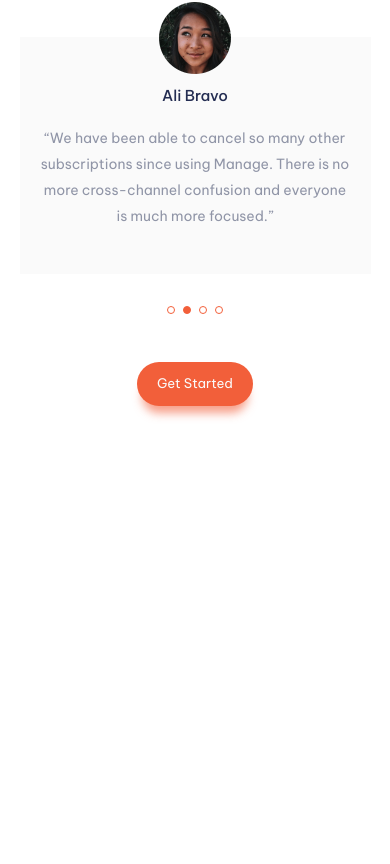
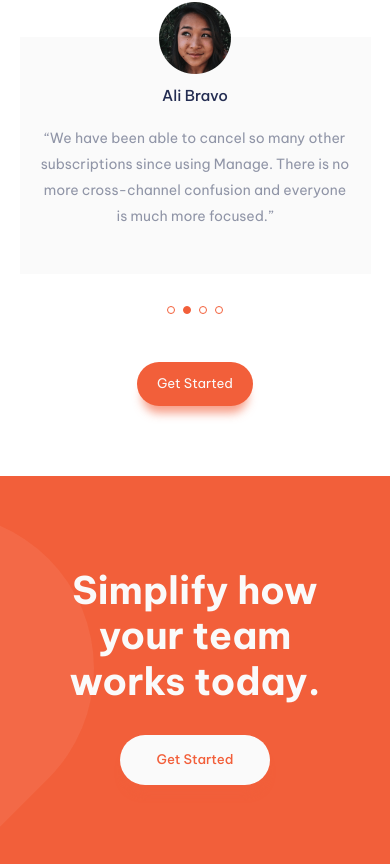
Before and after one commit to faha1999/manage-landing-page, a React (Create React App) app: page / in a window 390 px wide. Shown: the part 1770-2634 px from the top of the page. Before the commit the page ends 2246 px from the top, so only its background shows below. Built offline with nearby package versions, Linux system fonts and the light colour scheme.

Commit message:
complete Newsletter

```diff
--- a/src/App.jsx
+++ b/src/App.jsx
@@ -4,6 +4,7 @@ import bgTop from './assets/images/bg-tablet-pattern.svg';
 import { Hero } from './components/Hero';
 import { About } from './components/About';
 import { Testimonials } from './components/Testimonials';
+import { Newsletter } from './components/Newsletter';
 
 export const App = () => {
   return (
@@ -13,6 +14,7 @@ export const App = () => {
       <Hero />
       <About />
       <Testimonials />
+      <Newsletter />
     </>
   );
 };
--- /dev/null
+++ b/src/components/Newsletter.jsx
@@ -0,0 +1,20 @@
+import React from 'react';
+import desktopBg from '../assets/images/bg-simplify-section-desktop.svg';
+import mobileBG from '../assets/images/bg-simplify-section-mobile.svg';
+
+export const Newsletter = () => {
+  return (
+    <>
+      <section className="newsletter">
+        <div className="container">
+          <div className="content">
+            <h2>Simplify how your team works today.</h2>
+            <button className="ms-auto">Get Started</button>
+          </div>
+        </div>
+        {/* <img src={mobileBG} alt="mobileBG" className="mobileBG" />
+        <img src={desktopBg} alt="desktopBg" className="desktopBg" /> */}
+      </section>
+    </>
+  );
+};
--- /dev/null
+++ b/src/styles/scss/_newsletter.scss
@@ -0,0 +1,64 @@
+.newsletter {
+  margin-top: 7rem;
+  margin-bottom: 0;
+  background: $bright-red;
+  height: 35rem;
+  background-image: url(../../assets/images/bg-simplify-section-desktop.svg);
+  background-repeat: no-repeat;
+  background-position: left;
+
+  .content {
+    height: 35rem;
+    display: flex;
+    justify-content: center;
+    align-items: center;
+
+    h2 {
+      color: $very-light-gray;
+      font-size: 3.8rem;
+      font-weight: $bold;
+      width: 100%;
+      max-width: 600px;
+    }
+
+    button {
+      background: $very-light-gray;
+      color: $bright-red;
+      font-weight: $medium;
+      height: 5rem;
+      width: 15rem;
+
+      &:hover {
+        opacity: 0.7;
+      }
+    }
+  }
+}
+
+@media screen and (max-width: 767px) {
+  .newsletter {
+    height: 40rem;
+    background-image: url(../../assets/images/bg-simplify-section-mobile.svg);
+    background-repeat: no-repeat;
+    background-position: left;
+
+    .content {
+      display: flex;
+      height: 40rem;
+      flex-direction: column;
+      margin: 0 auto;
+
+      h2 {
+        text-align: center;
+        width: 100%;
+        max-width: 310px;
+        margin: 0 0 0px;
+      }
+
+      button {
+        margin-top: 3rem;
+        margin-left: 0 !important;
+      }
+    }
+  }
+}
--- a/src/styles/scss/style.scss
+++ b/src/styles/scss/style.scss
@@ -5,3 +5,4 @@
 @import './hero';
 @import './about';
 @import './testimonials';
+@import './newsletter';
```
Also changed, not shown: src/styles/css/style.min.css, 1 other file (tests, documents, lock files or other folders).
